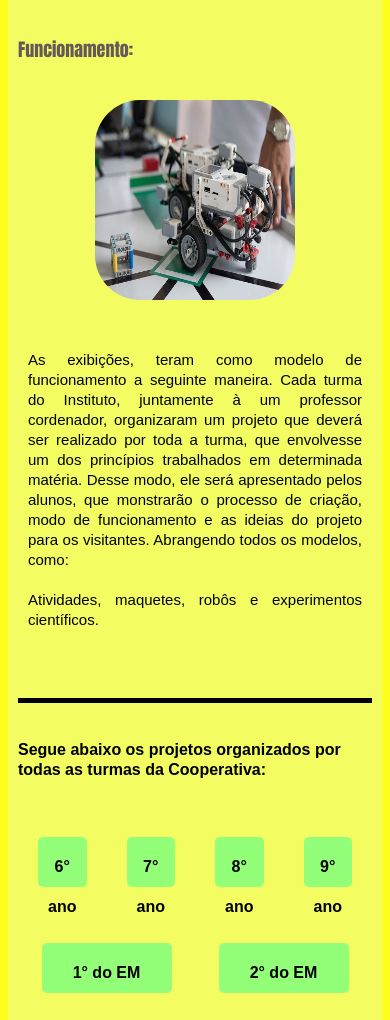
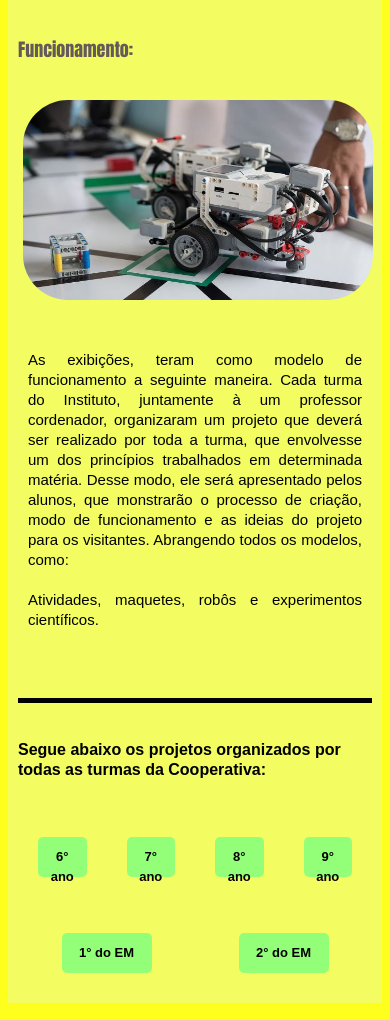
Before and after one commit to Joao-santos-oliveira/Escola, a plain HTML site: page index.html in a window 390 px wide. Shown: the part 658-1678 px from the top of the page. Drawn offline with Linux system fonts and the light colour scheme.

Commit message:
tsdkfjas

```diff
--- a/Style.css
+++ b/Style.css
@@ -189,7 +189,7 @@ h6{
 
 @media(max-width:760px) {
     .imagens{
-    width: 200px;
+    width: 350px;
     height: 200px;
     display: block;
     margin-left: auto;
@@ -252,9 +252,9 @@ h6{
 }
 h8, h9, h10, h11, h12, h13, h14{
     display: block;
-    width: 120px;
-    height: 30px;
-    line-height: 40px;
+    width: 80px;
+    height: 20px;
+    line-height: 20px;
     padding: 10px 5px;
     margin: 20px;
     background-color:rgb(147, 255, 121);
@@ -265,6 +265,7 @@ h8, h9, h10, h11, h12, h13, h14{
     font-weight: bold;
     font-family: Arial;
     color: inherit;
+    font-size: 13px;
 }
 footer{
     text-align: center;
```
